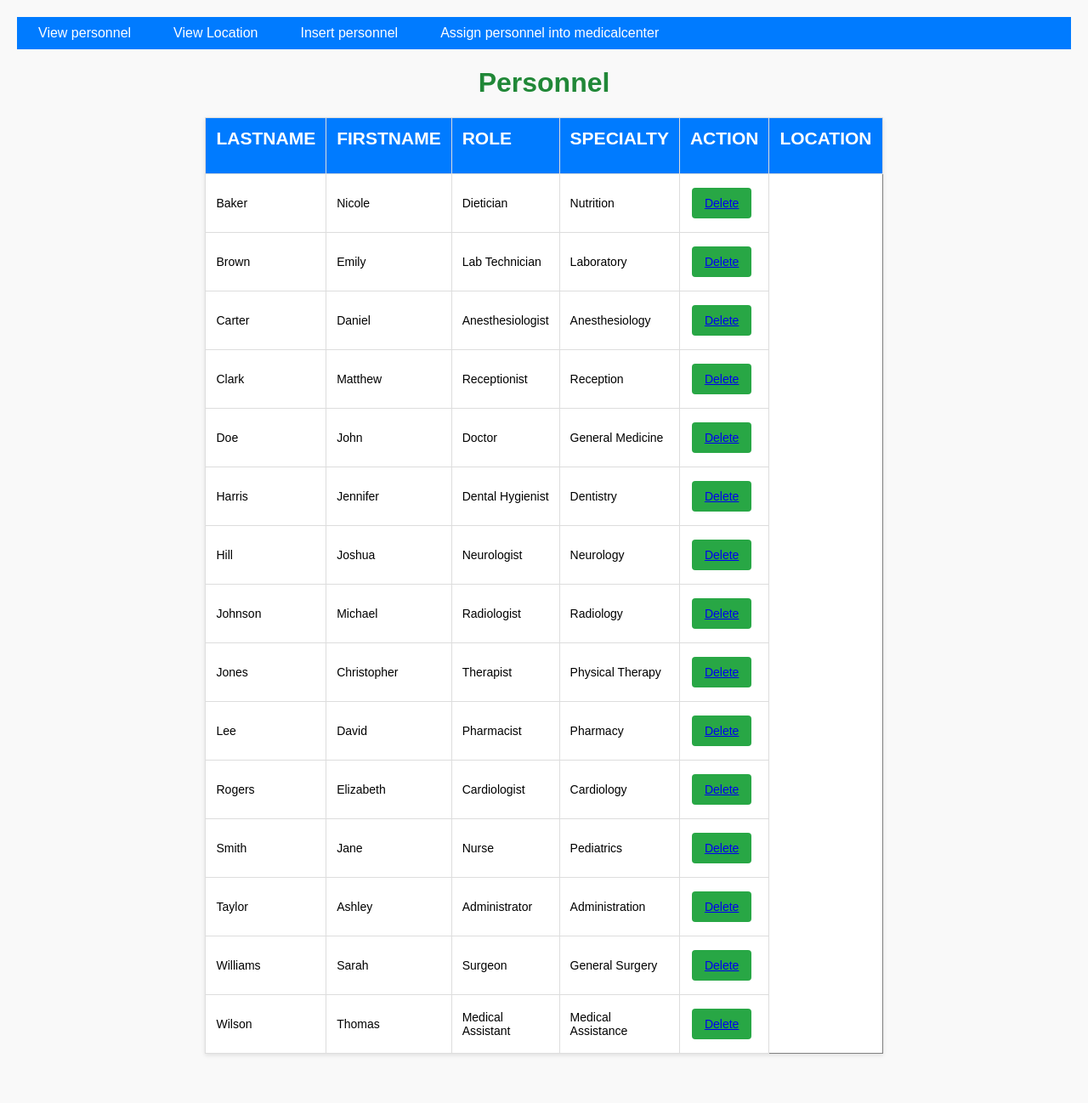
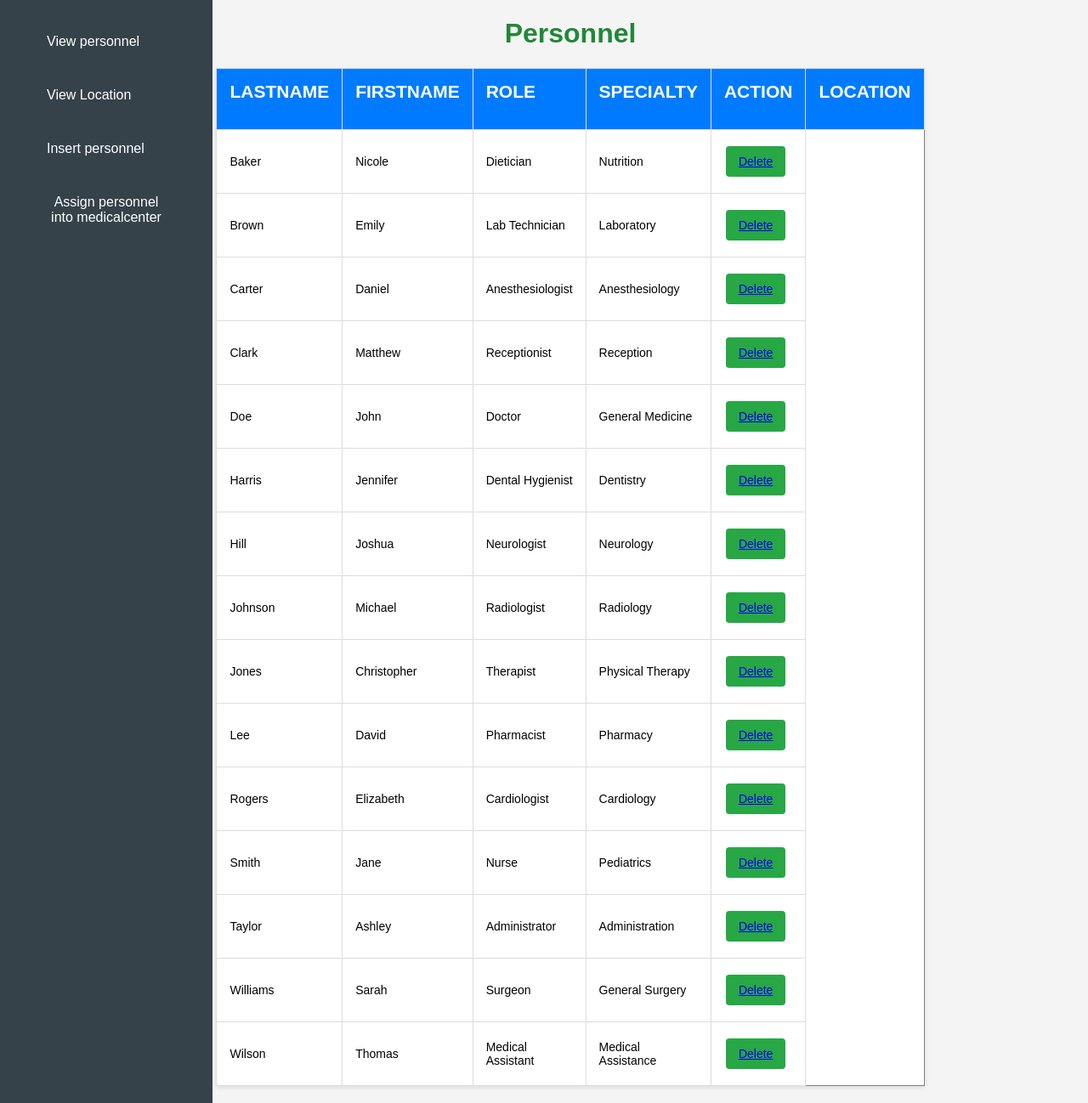
Before and after one commit to algieronquillo/FirstCareMedicalCenter, a PHP site: page /htdocs/personnel.php in a window 1280 px wide. Shown: the whole page at 85% size. Before the commit the page ends 1242 px from the top, so only its background shows below. Run offline with PHP 8.4, Linux system fonts and the light colour scheme; data comes from the database, SQL or seed files in the repository.

Commit message:
mani mao

```diff
--- a/htdocs/menu.php
+++ b/htdocs/menu.php
@@ -1,11 +1,9 @@
-
+<div class="container">
 <nav>
-
     <ul>
         <li><a href="personnel.php">View personnel</a></li>
         <li><a href="location.php">View Location</a></li>
         <li><a href="insert_personnel.php">Insert personnel</a></li>
         <li><a href="assign_personnel.php">Assign personnel into medicalcenter</a></li>
     </ul>
-
 </nav>
--- a/htdocs/personnel.php
+++ b/htdocs/personnel.php
@@ -11,7 +11,7 @@
     <center>
     <h1>Personnel</h1>
 
-    <table cellpadding="5" align="center" width="35%" border="">
+    <table cellpadding="5" align="center" width="80%" border="">
         <tr>
             <th><h2>Lastname</h2></th>
             <th><h2>Firstname</h2></th>
@@ -47,10 +47,10 @@
             echo "<tr><td colspan='5' align='center'>No personnel found</td></tr>"; // Correct colspan
         }
         ?>
+  </table>
 
-    </table>
     </center>
-
+   <center>
 <?php
     // Handle delete action
         if (isset($_GET['action']) && isset($_GET['personnel_id'])) {
@@ -66,7 +66,7 @@
         }
     }
     ?>
-
+   </center>
 
 </body>
 </html>
--- a/htdocs/style.php
+++ b/htdocs/style.php
@@ -1,9 +1,3 @@
-<!DOCTYPE html>
-<html lang="en">
-<head>
-    <meta charset="UTF-8">
-    <meta name="viewport" content="width=device-width, initial-scale=1.0">
-    <title>Personnel</title>
 
        <style>
     * {
@@ -55,7 +49,8 @@
     }
 
     table {
-        width: 50%;
+        text-align: center;
+        width: 35%;
         border-collapse: collapse;
         margin-bottom: 20px;
         background-color: #ffffff; /* White for a clean look */
@@ -63,9 +58,10 @@
     }
 
     th, td {
+        text-align: center;
         border: 1px solid #dddddd; /* Light border */
         text-align: left;
-        padding: 12px;
+        padding: 15px;
         font-size: 14px; /* Slightly smaller font for better readability */
     }
 
@@ -81,7 +77,7 @@
     }
 
     tr:hover {
-        background-color: #e0f7fa; /* Light cyan on hover */
+        background-color: #aba9a9; /* Light cyan on hover */
     }
 
     pre {
@@ -130,5 +126,75 @@
 
 }
 
+
+
+
+body {
+    font-family: Arial, sans-serif;
+    margin: 0;
+    padding: 0;
+    background-color: #f4f4f4;
+}
+
+header {
+    background: #35424a;
+    color: white;
+    padding: 20px;
+    text-align: center; /* Center header text */
+}
+
+.container {
+    display: flex; /* Use flexbox for layout */
+}
+
+nav {
+    width: 200px; /* Set fixed width for the sidebar */
+    background: #35424a;
+    padding: 25px;
+}
+
+nav ul {
+    list-style-type: none; /* Remove default list styling */
+    padding: 0; /* Remove padding */
+    margin: 0; /* Remove margin */
+}
+
+nav ul li {
+    margin-bottom: 15px; /* Space between links */
+    text-align: center; /* Center text within each list item */
+}
+
+nav ul li a {
+    color: white;
+    text-decoration: none;
+    display: block; /* Make the link fill the area */
+    padding: 15px; /* Add padding for better clickability */
+    transition: background 0.3s; /* Smooth background transition */
+}
+
+nav ul li a:hover {
+    background: #47525e; /* Change background on hover */
+    border-radius: 5px; /* Rounded corners on hover */
+}
+
+main {
+    padding: 25px;
+    background: white;
+    flex-grow: 1; /* Allow main content to grow */
+    border-radius: 5px;
+    margin-left: 20px; /* Space between nav and main content */
+    box-shadow: 0 0 10px rgba(0, 0, 0, 0.1);
+}
+
+footer {
+    text-align: center;
+    padding: 10px 0;
+    background: #35424a;
+    color: white;
+    position: fixed;
+    width: 100%;
+    bottom: 0;
+}
+
 </style>
 </head>
```
